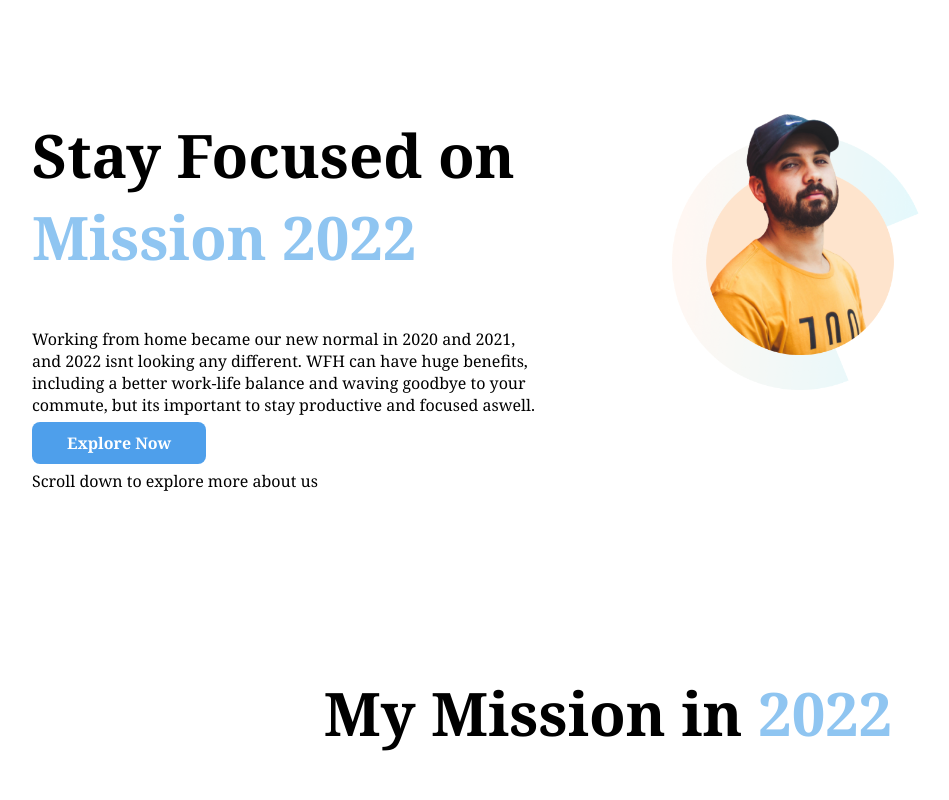
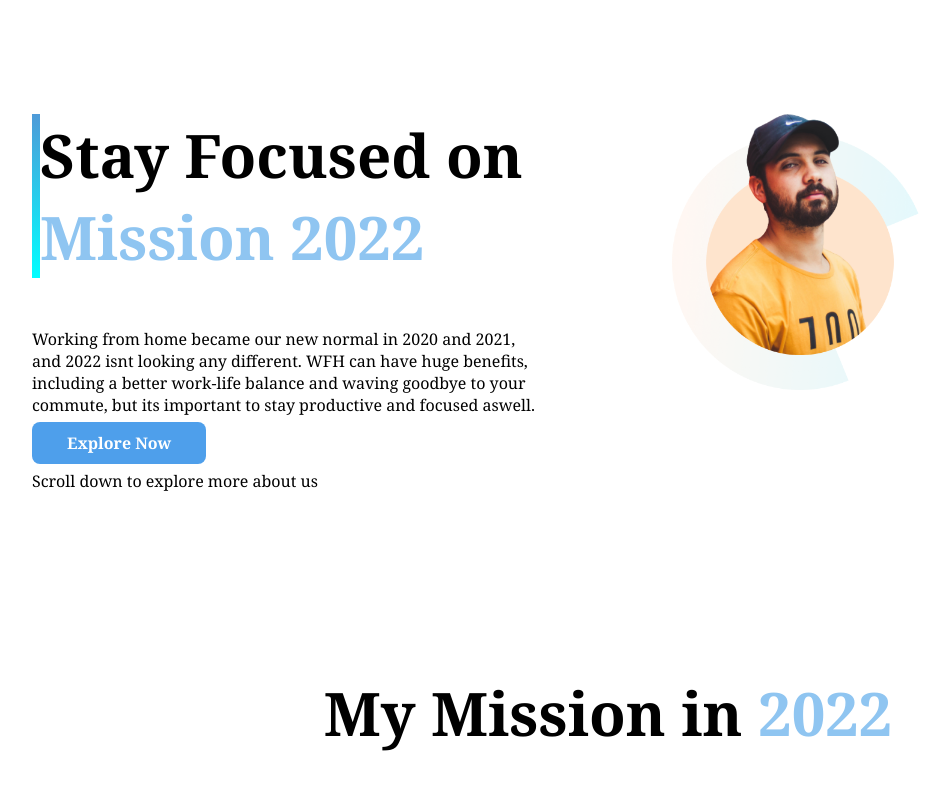
Before and after one commit to AfParvez/Assignment-1, a plain HTML site: page index.html in a window 1280 px wide. Shown: the top 800 px of the page, without its empty margins (32-981 px from the left). Drawn offline with Linux system fonts and the light colour scheme.

Commit message:
added border

```diff
--- a/index.html
+++ b/index.html
@@ -13,7 +13,7 @@
 <body>
     <section class="flexible-container">
         <div class="half-width">
-            <h1>Stay Focused on <br><span class="blue-color">Mission 2022</span></h1>
+            <h1 id="first-border" class="border">Stay Focused on <span class="blue-color">Mission 2022</span></h1>
             <p>
                 Working from home became our new normal in 2020 and 2021, and 2022 isnt looking any different. WFH
                 can have huge benefits, including a better work-life balance and waving goodbye to your commute, but
--- a/style.css
+++ b/style.css
@@ -4,6 +4,11 @@ body{
 }
 h1{
     font-size: 60px;
+}
+#first-border{
+    border-left:8px solid;
+    border-image: linear-gradient(rgb(79, 154, 216),cyan);
+    border-image-slice: 1;
 }
 .blue-color{
     color: rgb(143, 197, 241);
```
